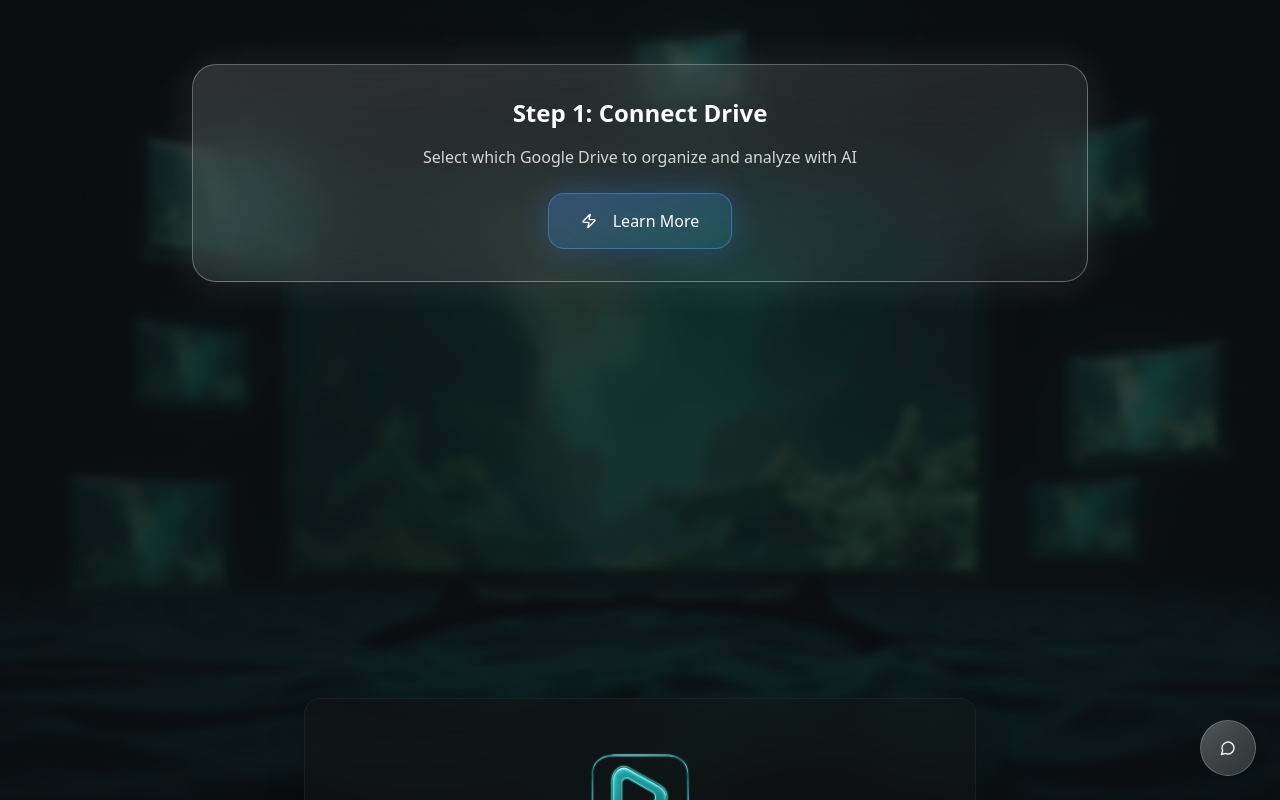
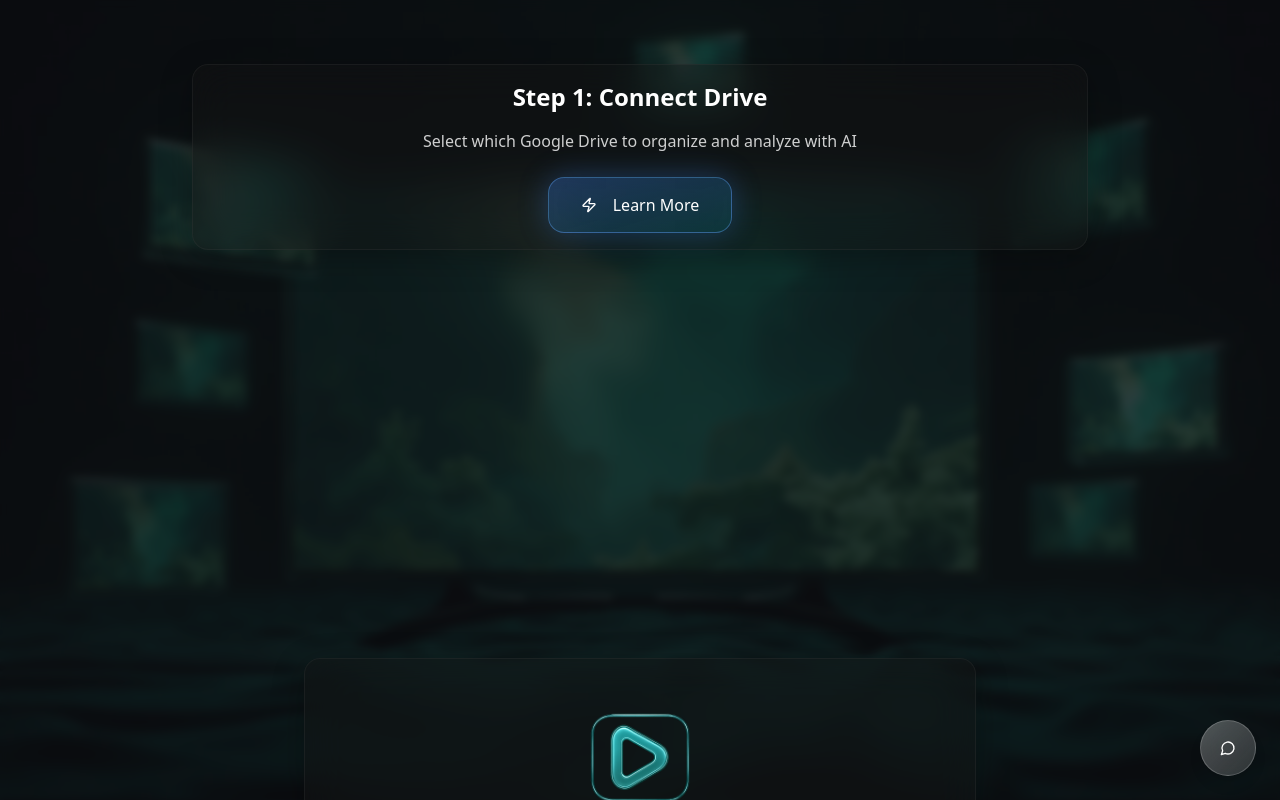
Before and after one commit to LiveRichCopilot/drive-dream-organizer, a React (Vite) app: page / in a window 1280 px wide. Shown: the top 800 px of the page. Built offline with nearby package versions, Linux system fonts and the light colour scheme.

Commit message:
Remove unnecessary glow effects
The AI removed the "big box" element and its associated glow and fuzziness from the UI, as requested by the user. This change was applied to the `liquid-glass-card` in `src/components/ODriveApp.tsx`.

```diff
--- a/src/components/ODriveApp.tsx
+++ b/src/components/ODriveApp.tsx
@@ -121,7 +121,7 @@ const ODriveApp = () => {
           {/* Onboarding Cards for First Time Users */}
           <div className="relative z-10 px-8 pt-16">
             <div className="max-w-4xl mx-auto">
-              <div className="liquid-glass-card p-8 mb-8 bg-gradient-to-br from-white/15 to-white/5 backdrop-blur-2xl border border-white/30 rounded-3xl shadow-[0_0_40px_rgba(255,255,255,0.1)]">
+              <div className="glass-card p-4 mb-6">
                 <div className="text-center">
                   <h3 className="text-2xl font-semibold text-white mb-4">Step 1: Connect Drive</h3>
                   <p className="text-white/80 mb-6">Select which Google Drive to organize and analyze with AI</p>
```
